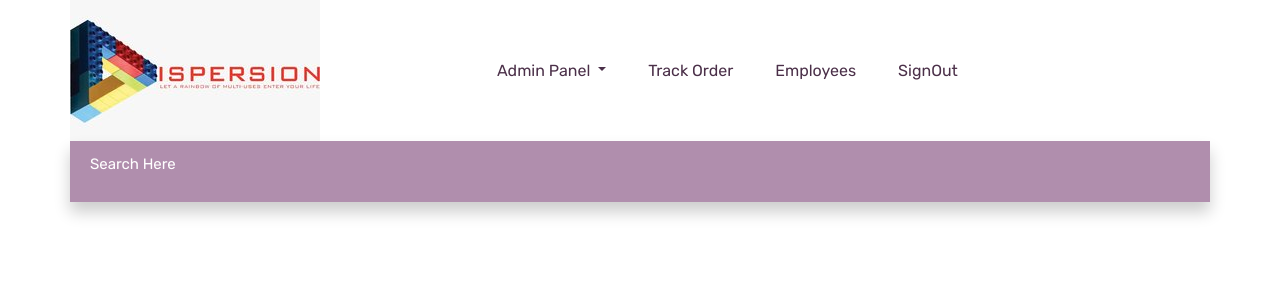
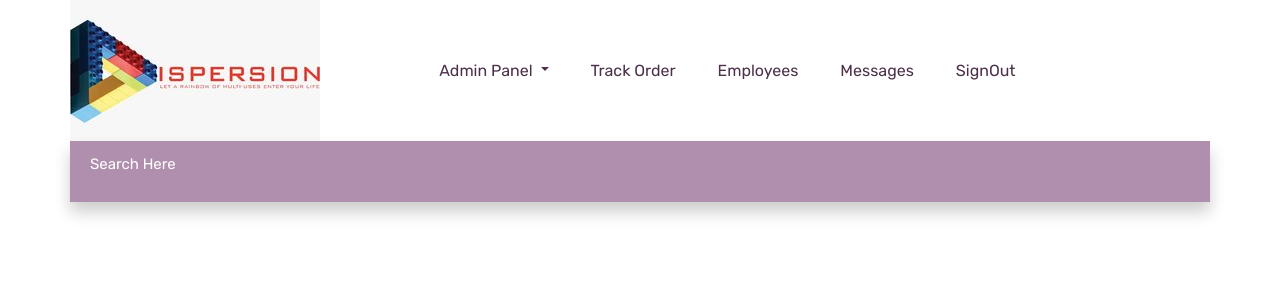
Before and after one commit to D-mahmoud/Dispersion-Furniture, a PHP site: page /extra/header.php in a window 1280 px wide. Shown: the top 300 px of the page. Run offline with PHP 8.4, Linux system fonts and the light colour scheme; the visitor is signed in with stand-in values (Sample User, id 1); some web fonts are replaced.

Commit message:
Update header.php

```diff
--- a/extra/header.php
+++ b/extra/header.php
@@ -112,6 +112,11 @@ session_start();
                                              <li class='nav-item'>
                                              <a class='nav-link' href='../public/employees'>Employees </a>
                                              </li>
+					      <li class='nav-item'>
+
+                                             <a class='nav-link' href='../public/Q&A.php'> Messages</a>
+
+                                         </li>
                                              <li class='nav-item'>
                                              <a class='nav-link' href='index.php?action=signOut'>SignOut</a>
                                              </li>";
@@ -130,7 +135,6 @@ session_start();
 										<a class='dropdown-item' href='../Track_Order._employee.php'>Track Order</a>
 									    <a class='dropdown-item' href='../Update_Product.php'> Update Products</a>
 						             	<a class='dropdown-item' href='../View_feedback.php'>View Feedback</a>
-										<a class='dropdown-item'href='../Message.php'>Answer Messages</a>
 
 
                                      </div>
@@ -138,6 +142,11 @@ session_start();
                                          <li class='nav-item'>
                                     <a class='nav-link' href='../Track_Order.php'>Track Order</a>
                                         </li>
+					 <li class='nav-item'>
+
+                                             <a class='nav-link' href='../public/Q&A.php'> Messages</a>
+
+                                         </li>
 
                                  <li class='nav-item'>
                                     <a class='nav-link' href='index.php?action=signOut'>SignOut</a>
```
